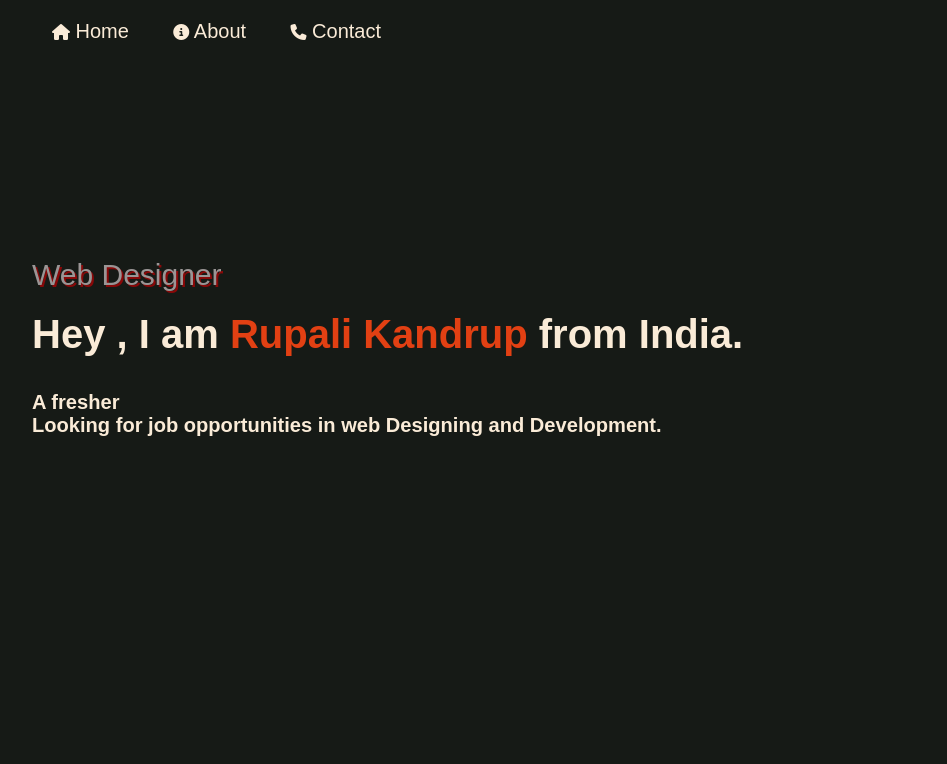
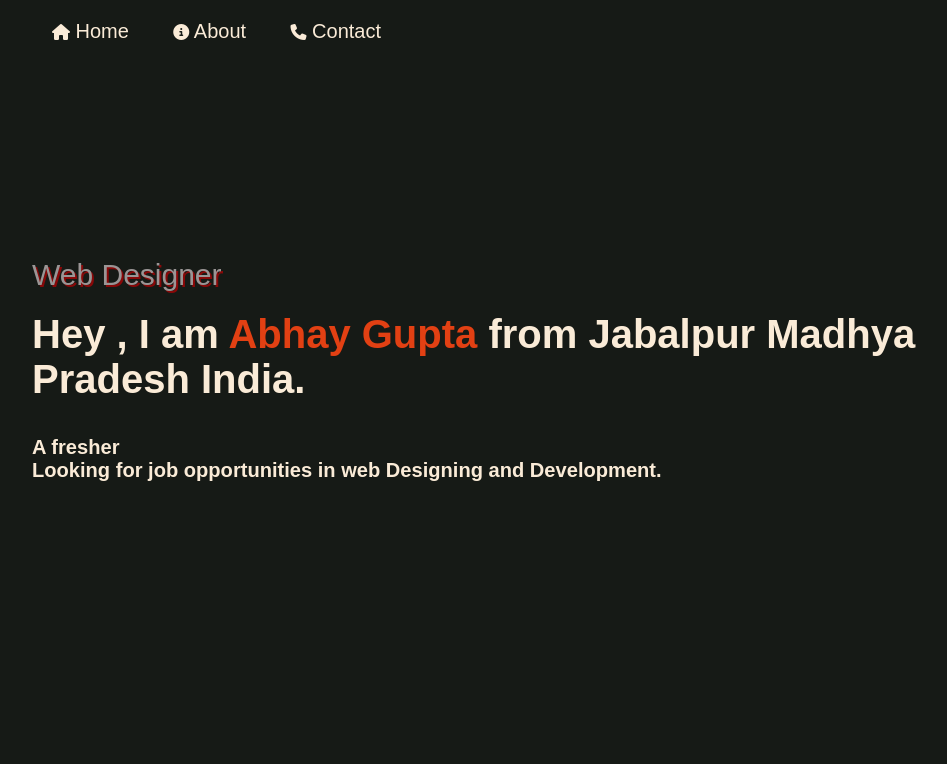
Before and after one commit to Abs6187/Weather-1, a plain HTML site: page index11.html in a window 1280 px wide. Shown: the top 764 px of the page, without its empty margins (96-1043 px from the left). Drawn offline with Linux system fonts and the light colour scheme.

Commit message:
Update index11.html

```diff
--- a/index11.html
+++ b/index11.html
@@ -24,7 +24,7 @@
             <div>
                 <div class="head-text">
                     <p style="text-shadow: 2px 2px #880808; color: rgb(154, 149, 149);">Web Designer</p>
-                    <h1>Hey , I am <span>Rupali Kandrup</span> from India.</h1><br>
+                    <h1>Hey , I am <span>Abhay Gupta</span> from Jabalpur Madhya Pradesh India.</h1><br>
                     <h6>A fresher<br>Looking for job opportunities in web Designing and Development.</h6>
 
                 </div>
```
